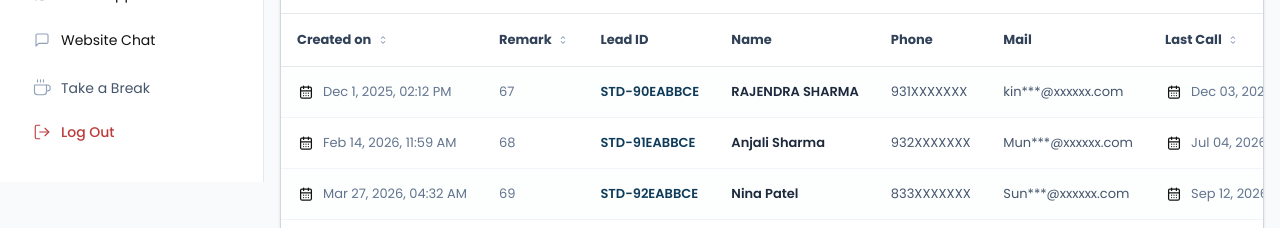
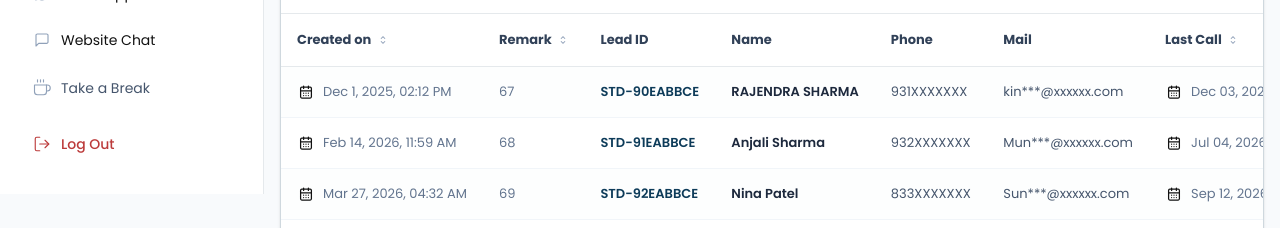
Before and after one commit to TechDegreefyd/lms_dyf, a Next.js app in the folder client/: page /dashboard in a window 1280 px wide. Shown: the part 356-584 px from the top of the page. Built offline with nearby package versions, Linux system fonts and the light colour scheme.

Commit message:
style: Adjust gap between Take a Break and Log Out buttons in sidebar bottom section

```diff
--- a/client/src/components/layout/Sidebar.jsx
+++ b/client/src/components/layout/Sidebar.jsx
@@ -128,7 +128,7 @@ export default function Sidebar({ collapsed, onToggle }) {
         </div>
 
         {/* Bottom Section - Contains Take a Break + Log Out */}
-        <div className="w-full flex flex-col items-start px-[16px] pb-[16px] gap-[8px] self-stretch mt-auto">
+        <div className="w-full flex flex-col items-start px-[16px] pb-[16px] gap-[20px] self-stretch mt-auto">
           {/* Take a break */}
           <button className="group py-[8px] px-[16px] flex items-center gap-[10px] rounded-[8px] w-full transition-all duration-200 border border-transparent text-slate-600 hover:bg-slate-50 hover:text-slate-900 text-left cursor-pointer text-[14px] font-normal font-poppins">
             <span className="text-slate-400 group-hover:text-slate-600">
```
